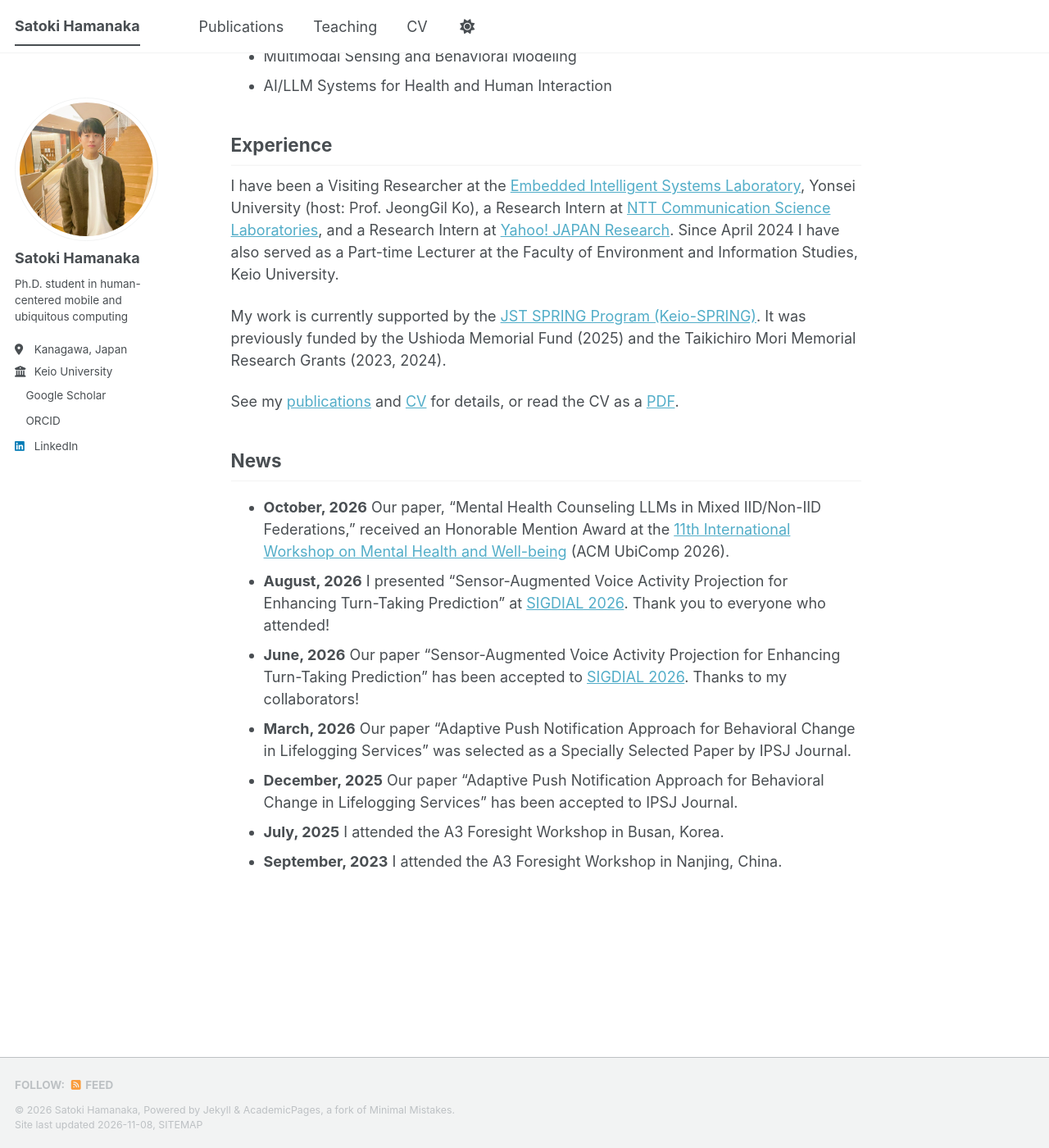
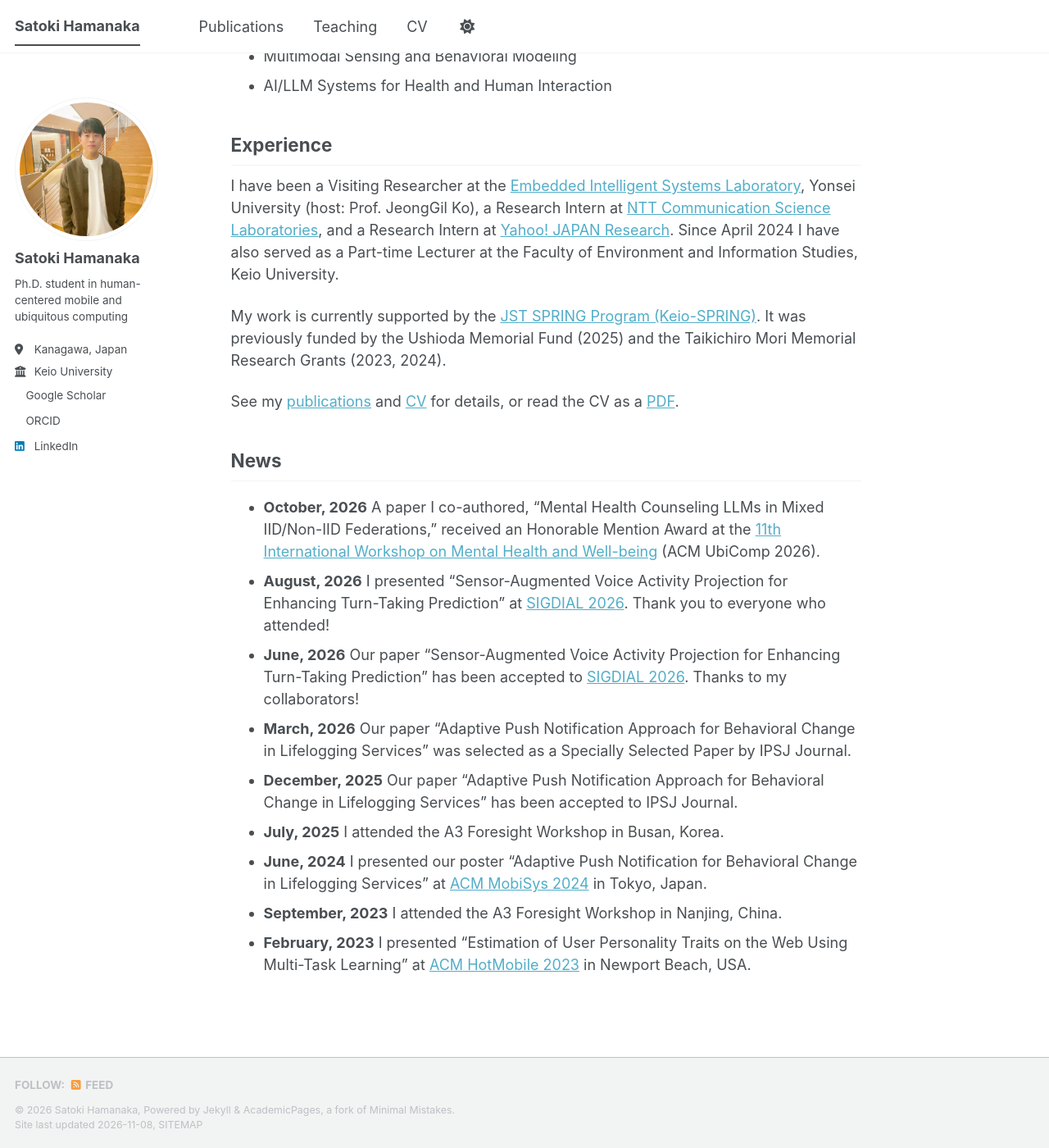
Before and after one commit to hamachu216/hamachu216.github.io, a Jekyll site: the page built from _pages/about.md, in a window 1280 px wide and 1400 px high, scrolled down 397 px. Shown: the whole window at 82% size. Built offline with Jekyll 4.4.1, drawn with Linux system fonts in a browser that asks for light colours; a style sheet for code colours, icons or effects is not loaded.

Commit message:
Add HotMobile 2023 and MobiSys 2024 presentations to News and mark the UbiComp paper as co-authored
Co-Authored-By: Claude Opus 5.5 <noreply@anthropic.com>

```diff
--- a/_pages/about.md
+++ b/_pages/about.md
@@ -35,10 +35,12 @@ See my [publications](/publications/) and [CV](/cv/) for details, or read the CV
 
 ## News
 
-* **October, 2026** Our paper, "Mental Health Counseling LLMs in Mixed IID/Non-IID Federations," received an Honorable Mention Award at the [11th International Workshop on Mental Health and Well-being](https://ubicomp-mental-health.github.io) (ACM UbiComp 2026).
+* **October, 2026** A paper I co-authored, "Mental Health Counseling LLMs in Mixed IID/Non-IID Federations," received an Honorable Mention Award at the [11th International Workshop on Mental Health and Well-being](https://ubicomp-mental-health.github.io) (ACM UbiComp 2026).
 * **August, 2026** I presented "Sensor-Augmented Voice Activity Projection for Enhancing Turn-Taking Prediction" at [SIGDIAL 2026](https://2026.sigdial.org/). Thank you to everyone who attended!
 * **June, 2026** Our paper "Sensor-Augmented Voice Activity Projection for Enhancing Turn-Taking Prediction" has been accepted to [SIGDIAL 2026](https://2026.sigdial.org/). Thanks to my collaborators!
 * **March, 2026** Our paper "Adaptive Push Notification Approach for Behavioral Change in Lifelogging Services" was selected as a Specially Selected Paper by IPSJ Journal.
 * **December, 2025** Our paper "Adaptive Push Notification Approach for Behavioral Change in Lifelogging Services" has been accepted to IPSJ Journal.
 * **July, 2025** I attended the A3 Foresight Workshop in Busan, Korea.
+* **June, 2024** I presented our poster "Adaptive Push Notification for Behavioral Change in Lifelogging Services" at [ACM MobiSys 2024](https://www.sigmobile.org/mobisys/2024/) in Tokyo, Japan.
 * **September, 2023** I attended the A3 Foresight Workshop in Nanjing, China.
+* **February, 2023** I presented "Estimation of User Personality Traits on the Web Using Multi-Task Learning" at [ACM HotMobile 2023](https://www.hotmobile.org/2023/) in Newport Beach, USA.
```
